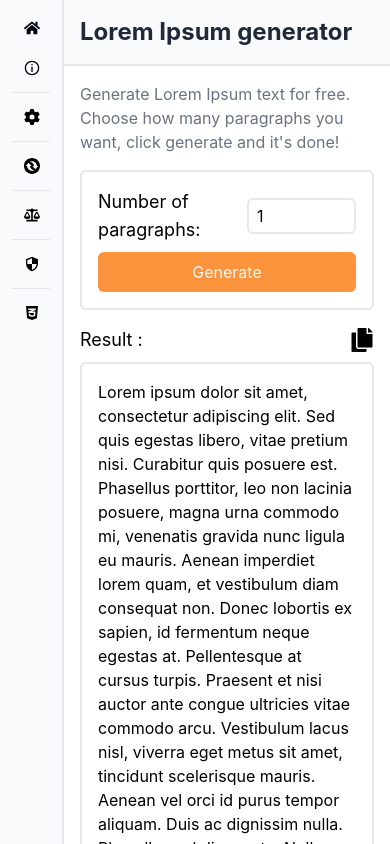
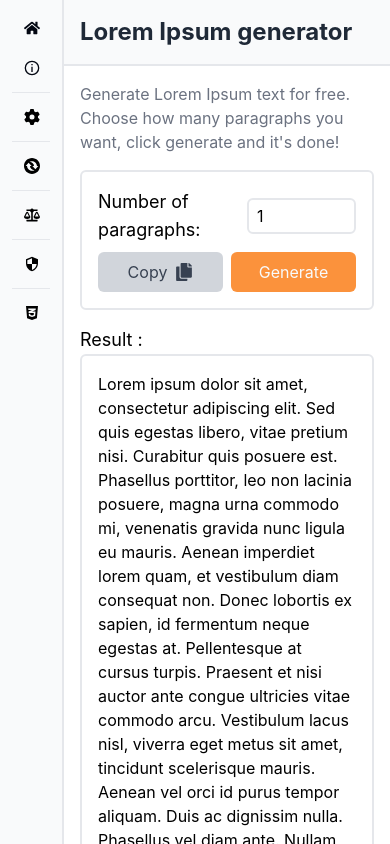
Before and after one commit to Oslonline/oslo-toolbox, a React (Vite) app: page /Generators/Lorem in a window 390 px wide. Shown: the top 844 px of the page. Built offline with nearby package versions, Linux system fonts and the light colour scheme.

Commit message:
fix: remove copy icon and add copy btn

```diff
--- a/src/pages/Tools/Generator/Lorem.jsx
+++ b/src/pages/Tools/Generator/Lorem.jsx
@@ -73,9 +73,20 @@ export default function Lorem() {
               <p className="text-lg">Number of paragraphs:</p>
               <input type="number" min={1} max={100} value={paragraphs} onChange={(e) => setParagraphs(Number(e.target.value))} className="rounded-md border-2 border-gray-200 bg-white p-2 py-1 caret-orange-400 outline-none focus:border-orange-400" />
             </div>
-            <div className="flex w-full items-center gap-4">
+            <div className="flex w-full items-center gap-2">
               <button className="hidden md:block" onClick={handleCopy} aria-label={copied ? "Text copied!" : "Copy text"}>
                 {copied ? <FaCheck fontSize={24} color="green" /> : <FaCopy fontSize={24} />}
+              </button>
+              <button onClick={handleCopy} className="flex w-full items-center justify-center gap-2 rounded-md bg-gray-300 px-3 py-2 text-gray-700 duration-200 hover:bg-gray-500 hover:text-gray-100 active:bg-gray-600 md:w-fit" aria-label="Generate Lorem Ipsum text">
+                {copied ? (
+                  <>
+                    Lorem copied <FaCheck fontSize={18} />
+                  </>
+                ) : (
+                  <>
+                    Copy <FaCopy fontSize={18} />
+                  </>
+                )}
               </button>
               <button onClick={generateLorem} className="w-full rounded-md bg-orange-400 px-3 py-2 text-gray-50 duration-200 hover:bg-orange-600 md:w-fit" aria-label="Generate Lorem Ipsum text">
                 Generate
@@ -83,12 +94,7 @@ export default function Lorem() {
             </div>
           </div>
           <div>
-            <div className="flex justify-between pb-2">
-              <p className="text-lg">Result :</p>
-              <button className="block md:hidden" onClick={handleCopy} aria-label={copied ? "Text copied!" : "Copy text"}>
-                {copied ? <FaCheck fontSize={24} color="green" /> : <FaCopy fontSize={24} />}
-              </button>
-            </div>
+            <p className="text-lg">Result :</p>
             <div className="rounded-md border-2 border-gray-200 bg-white p-4 pb-0">
               {generatedText.split("\n\n").map((para, index) => (
                 <p key={index} className="mb-4">
```
